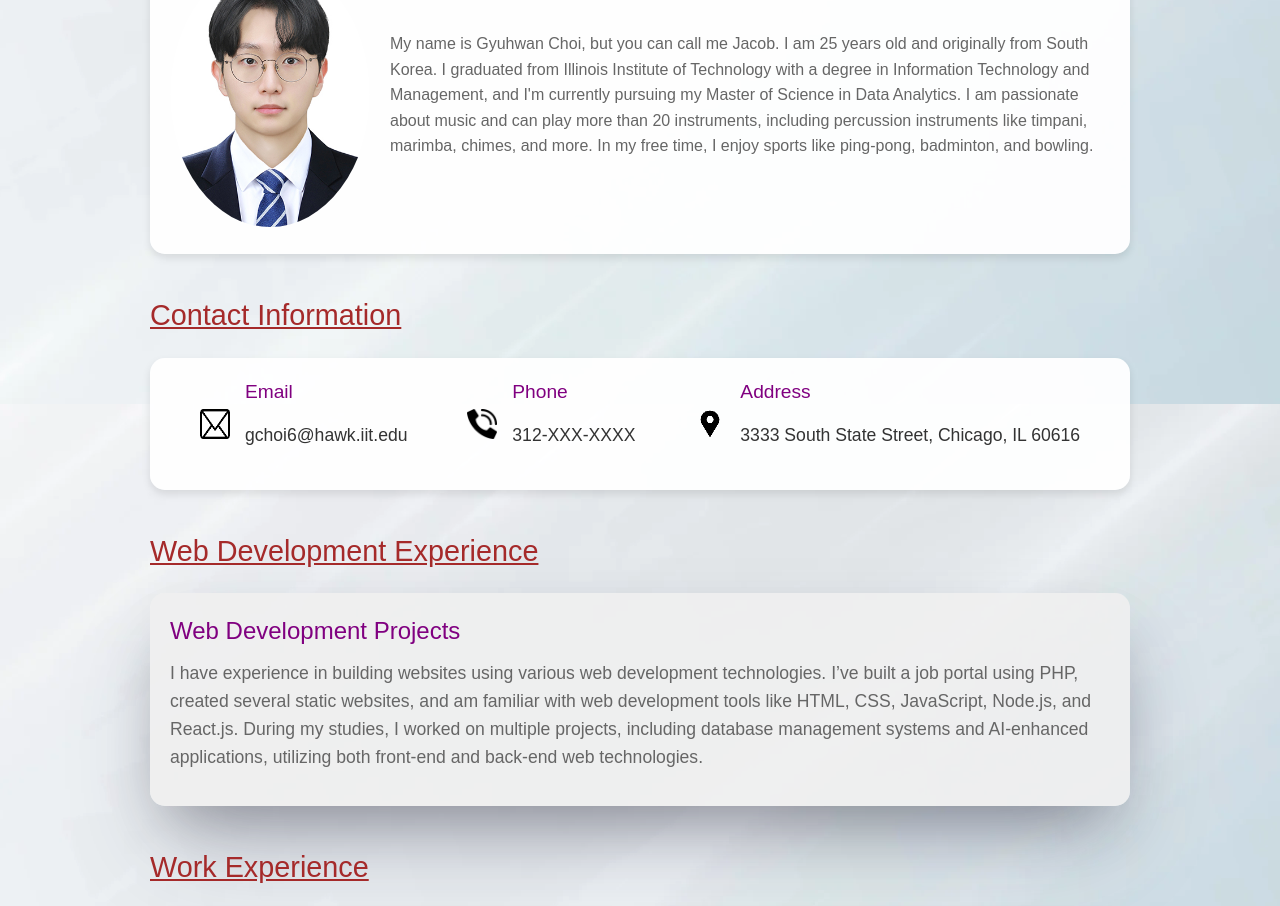
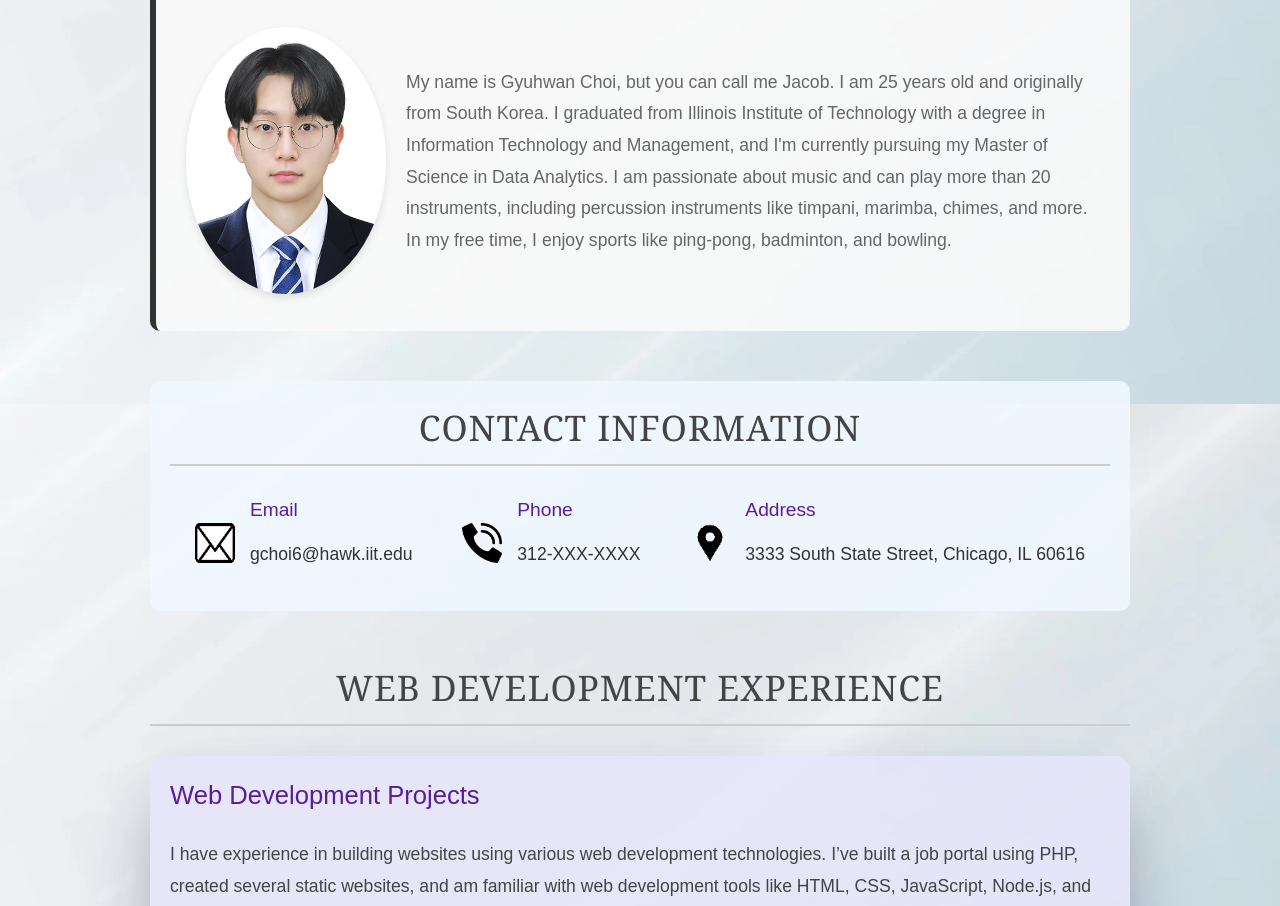
Before and after one commit to Choi0619/Gyuhwan-Professional-Website, a plain HTML site: page index.html in a window 1280 px wide. Shown: the part 396-1302 px from the top of the page. Drawn offline with Linux system fonts and the light colour scheme.

Commit message:
update css more modern style

```diff
--- a/css/style.css
+++ b/css/style.css
@@ -1,39 +1,5 @@
 * {
   box-sizing: border-box;
-}
-
-h1 {
-  font-family: 'Monoton', cursive;
-  font-size: 3rem;
-  color: #333;
-  text-shadow: 2px 2px #aaa;
-  text-align: center;
-  margin-bottom: 10px;
-}
-
-.name {
-  padding: 40px 0px 20px 0px;
-  font-size: 2.0em;
-  font-family: Georgia, serif;
-  font-weight: bold;
-}
-
-h2 {
-  color: brown;
-  text-decoration: underline;
-  font-size: 1.8em;
-  margin-bottom: 20px;
-}
-
-h3 {
-  color: purple;
-  font-size: 1.3em;
-}
-
-p {
-  font-size: 16px;
-  padding: 10px 0px 15px 0px;
-  line-height: 1.6;
 }
 
 body {
@@ -49,14 +15,7 @@ body {
   background-attachment: fixed;
 }
 
-.main-title {
-  font-family: 'Monoton', cursive;
-  font-size: 3.5rem;
-  color: #fff;
-  text-shadow: 2px 2px #aaa;
-  margin-bottom: 10px;
-}
-
+/* Header */
 .header {
   text-align: center;
   padding: 40px 0;
@@ -64,19 +23,61 @@ body {
   color: #fff;
 }
 
+.main-title {
+  font-family: 'Monoton', cursive;
+  font-size: 4rem;
+  color: #fff;
+  text-shadow: 2px 2px #aaa;
+  margin-bottom: 10px;
+}
+
 .intro-text {
-  font-size: 1.2rem;
+  font-size: 1.3rem;
   color: #ddd;
   line-height: 1.8;
   margin-top: 10px;
 }
 
-/* Add spacing between sections */
-.about-me, .work-experience, .skills, .web-experience {
-  margin: 40px 0;
+/* General Header Styling (h2, h3) */
+h2 {
+  font-family: 'Georgia', serif;
+  font-size: 2.2rem;
+  color: #444;
+  text-align: center;
+  text-transform: uppercase;
+  letter-spacing: 1px;
+  margin-bottom: 30px;
+  border-bottom: 2px solid #ccc;
+  padding-bottom: 10px;
 }
 
-/* Flexbox for About Me */
+h3 {
+  font-family: 'Fira Sans', sans-serif;
+  font-size: 1.8rem;
+  color: #5a1d99;
+  margin-bottom: 15px;
+}
+
+/* Paragraph Styling */
+p {
+  font-size: 1.1rem;
+  padding: 10px 0px 15px 0px;
+  line-height: 1.8;
+}
+
+/* Add spacing between sections */
+.about-me, .work-experience, .skills, .web-experience, .contact-info, .find-me-online {
+  margin: 50px 0;
+}
+
+/* About Me Section */
+.about-me {
+  background-color: rgba(250, 250, 250, 0.9);
+  border-left: 6px solid #333;
+  padding: 30px;
+  border-radius: 10px;
+}
+
 .about-content {
   display: flex;
   justify-content: space-between;
@@ -91,19 +92,12 @@ body {
 .profile-image img {
   max-width: 200px;
   border-radius: 50%;
+  box-shadow: 0 4px 8px rgba(0, 0, 0, 0.1);
 }
 
-/* About Me Card */
-.about-card {
-  background-color: rgba(255, 255, 255, 0.95);
-  padding: 20px;
-  border-radius: 15px;
-  box-shadow: 0 4px 8px rgba(0,0,0,0.1);
-}
-
-/* Web Development Experience Card */
+/* Web Development Experience Section */
 .web-experience-card {
-  background-color: rgba(240, 240, 240, 0.9);
+  background-color: rgba(230, 230, 250, 0.9);
   padding: 20px;
   border-radius: 15px;
   box-shadow: rgba(50, 50, 90, 0.25) 0 50px 100px -20px, rgba(0, 0, 0, 0.3) 0 30px 60px -20px;
@@ -115,15 +109,16 @@ body {
 }
 
 .web-experience-card h3 {
-  font-size: 1.5rem;
-  color: purple;
+  font-size: 1.6rem;
+  color: #5a1d99;
 }
 
 .web-experience-card p {
   font-size: 1.1rem;
+  color: #444;
 }
 
-/* Work Experience Cards in 2x2 Grid */
+/* Work Experience Cards */
 .experience-cards-grid {
   display: grid;
   grid-template-columns: repeat(2, 1fr);
@@ -131,10 +126,10 @@ body {
 }
 
 .experience-card {
-  background-color: rgba(250, 250, 250, 0.8);
+  background-color: rgba(255, 255, 255, 0.95);
   padding: 20px;
   border-radius: 15px;
-  box-shadow: 0 4px 8px rgba(0,0,0,0.1);
+  box-shadow: 0 4px 8px rgba(0, 0, 0, 0.1);
   transition: all 0.25s ease;
 }
 
@@ -142,19 +137,38 @@ body {
   transform: translateY(-5px);
 }
 
-/* Skills List */
+.experience-card h3 {
+  font-size: 1.4rem;
+  color: #2c3e50;
+}
+
+.experience-card p {
+  font-size: 1.1rem;
+  color: #555;
+}
+
+/* Skills Section */
+.skills {
+  background-color: rgba(245, 245, 245, 0.95);
+  padding: 20px;
+  border-radius: 10px;
+}
+
 .skill-list {
   list-style-type: none;
   padding-left: 0;
-  font-size: 1.1em;
+  font-size: 1.2em;
+  display: flex;
+  flex-wrap: wrap;
+  gap: 15px;
 }
 
 .skill-list li {
   background-color: rgba(250,250,250,0.2);
   padding: 10px 20px;
-  margin: 10px 0;
   border-left: 5px solid #6441a5;
   transition: background-color 0.3s;
+  border-radius: 5px;
 }
 
 .skill-list li:hover {
@@ -165,19 +179,56 @@ body {
   font-weight: bold;
 }
 
-/* Find Me Online Section */
+/* Contact Info Section */
+.contact-info {
+  background-color: rgba(240, 248, 255, 0.9);
+  padding: 20px;
+  border-radius: 10px;
+}
+
+.contact-info-card {
+  display: flex;
+  justify-content: space-around;
+  align-items: center;
+}
+
+.contact-item {
+  display: flex;
+  align-items: center;
+}
+
+.contact-item img {
+  width: 40px;
+  margin-right: 15px;
+}
+
+.contact-text strong {
+  font-size: 1.2em;
+  color: #5a1d99;
+}
+
+.contact-text p {
+  margin: 5px 0;
+  font-size: 1.1em;
+  color: #333;
+}
+
+/* Find Me Online */
 .find-me-online {
   text-align: center;
-  margin-top: 40px;
 }
 
 .find-me-online a {
-  color: blue;
+  font-size: 1.2rem;
+  color: #3498db;
   text-decoration: underline;
-  font-size: 1.2em;
 }
 
-/* Media Query for responsiveness */
+.find-me-online a:hover {
+  color: #2c3e50;
+}
+
+/* Media Queries */
 @media (max-width: 800px) {
   .experience-cards-grid {
     grid-template-columns: 1fr;
@@ -191,38 +242,3 @@ body {
     margin-bottom: 20px;
   }
 }
-
-.contact-info {
-  margin: 40px 0;
-}
-
-.contact-info-card {
-  display: flex;
-  justify-content: space-around;
-  align-items: center;
-  background-color: rgba(255, 255, 255, 0.95);
-  padding: 20px;
-  border-radius: 15px;
-  box-shadow: 0 4px 8px rgba(0, 0, 0, 0.1);
-}
-
-.contact-item {
-  display: flex;
-  align-items: center;
-}
-
-.contact-item img {
-  width: 30px;
-  margin-right: 15px;
-}
-
-.contact-text strong {
-  font-size: 1.2em;
-  color: purple;
-}
-
-.contact-text p {
-  margin: 5px 0;
-  font-size: 1.1em;
-  color: #333;
-}
```
